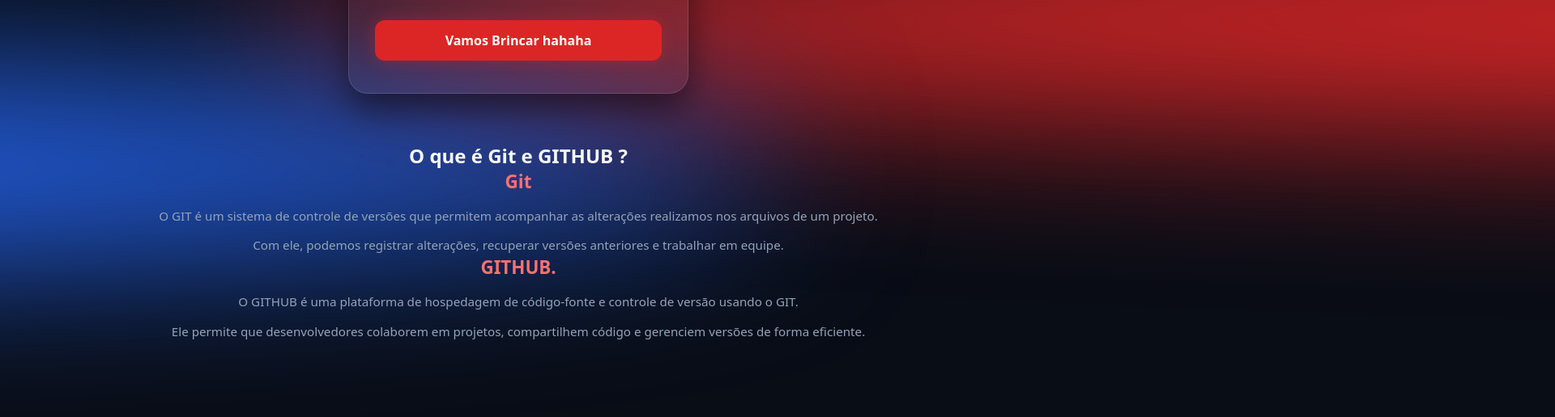
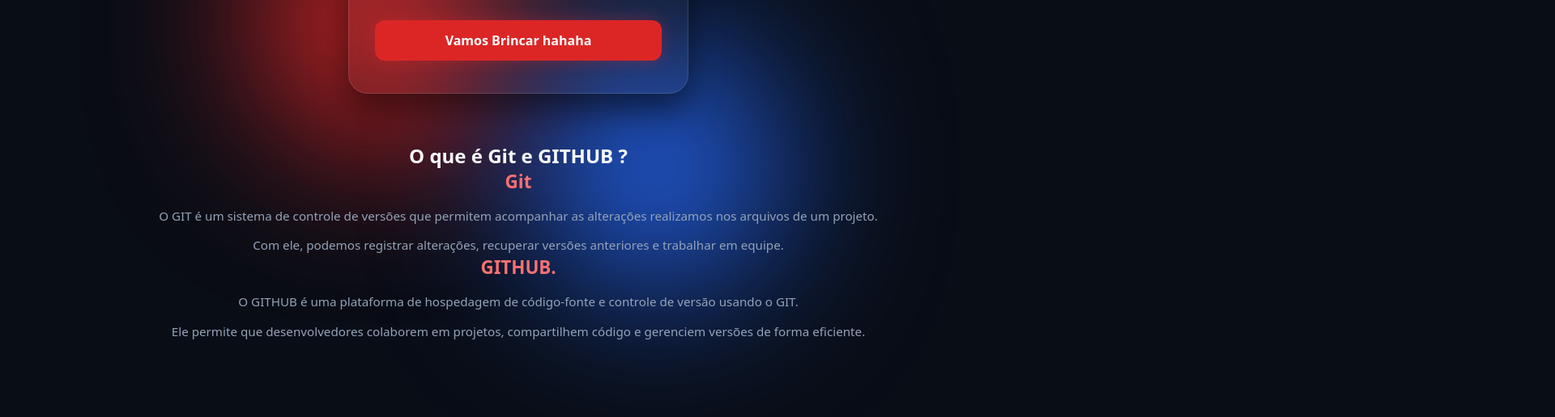
Before and after one commit to kauapodenciano/Projeto_PA, a plain HTML site: page index.html in a window 1280 px wide. Shown: the part 284-800 px from the top of the page at 81% size, 1920 px wide, since content can reach past the window. Drawn offline with Linux system fonts and the light colour scheme.

Commit message:
Cria os efeitos de luz no fundo da página

```diff
--- a/style.css
+++ b/style.css
@@ -36,7 +36,7 @@ body::before, body::after{
     /* Cria os efeitos de luz no fundo da página */
     content: '';
     position: absolute;
-    width: 6300px;
+    width: 300px;
     height: 300px;
     border-radius: 50%;
     filter: blur(100px);
```
